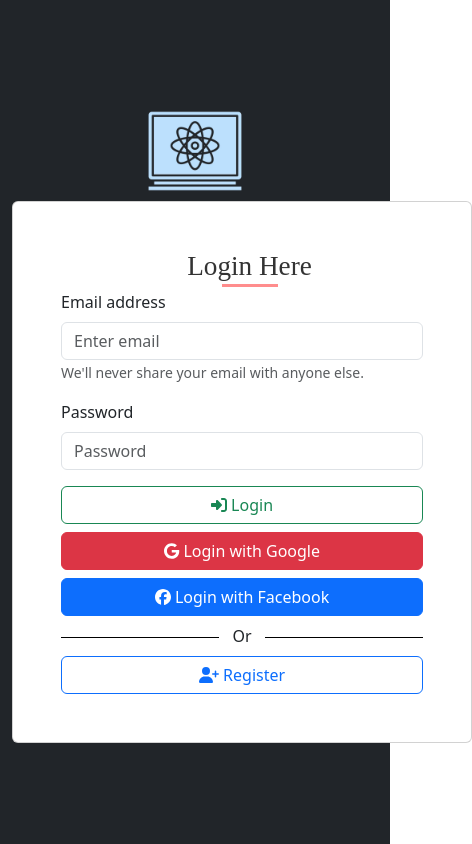
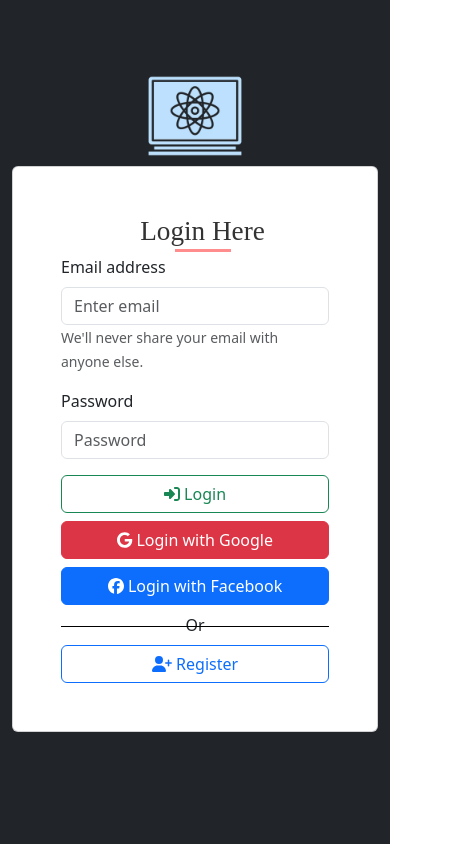
Before and after one commit to gordon-sumit/react-demo, a React (Vite) app: page /login in a window 390 px wide. Shown: the whole page, 472 px wide, since content can reach past the window. Built offline with nearby package versions, Linux system fonts and the light colour scheme; no server answers.

Commit message:
update css

```diff
--- a/src/App.css
+++ b/src/App.css
@@ -14,7 +14,6 @@
     width: 100%;
 }
 .login-singup-container .container .card{
-    width: 460px;
     margin: auto;
 }
 
@@ -483,8 +482,18 @@ ul.options-group li svg{
     color: #333;
 }
 
+
+@media (min-width: 700px) {
+    .login-singup-container .container .card {
+        width: 460px;
+    }
+}
+
 /* Responsive styling */
 @media (max-width: 500px) {
+    .login-singup-container{
+        padding-bottom: 46px;
+    }
     .qty-btn {
         width: 35px;
         height: 35px;
```
